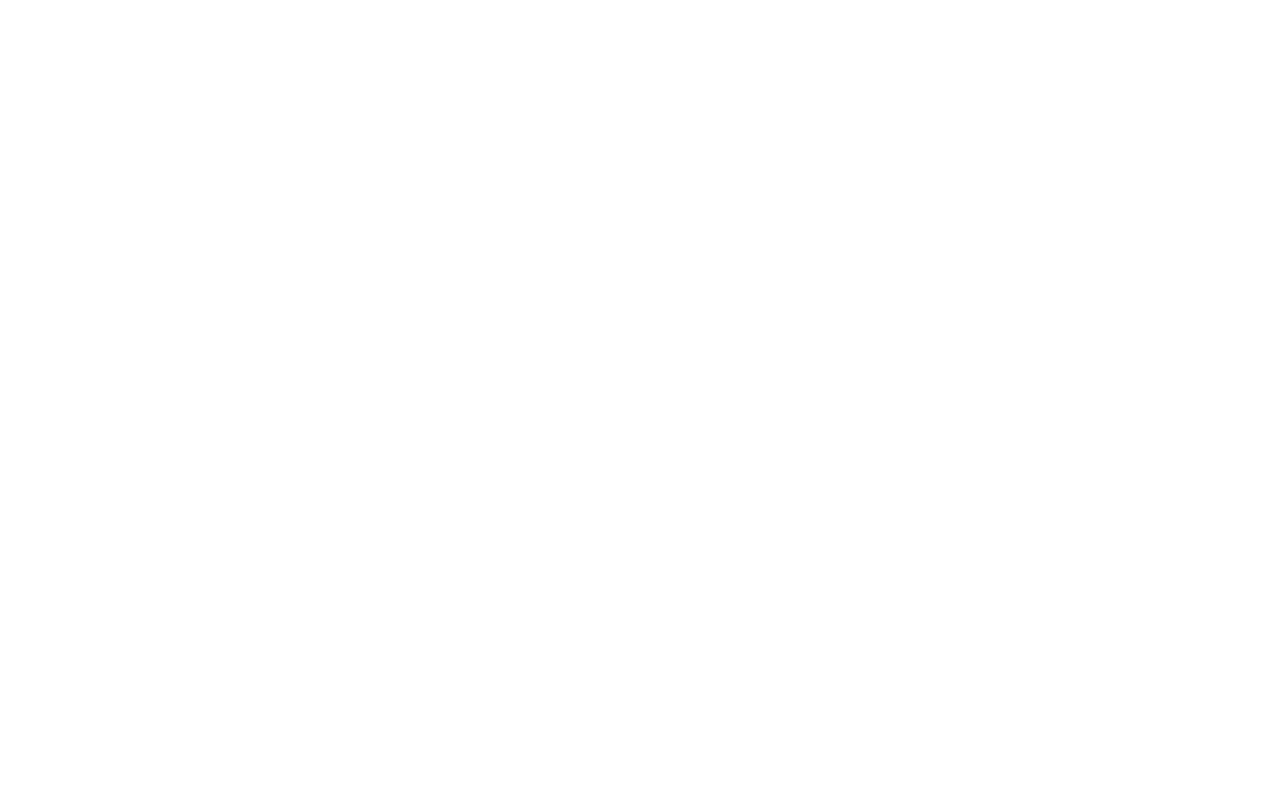
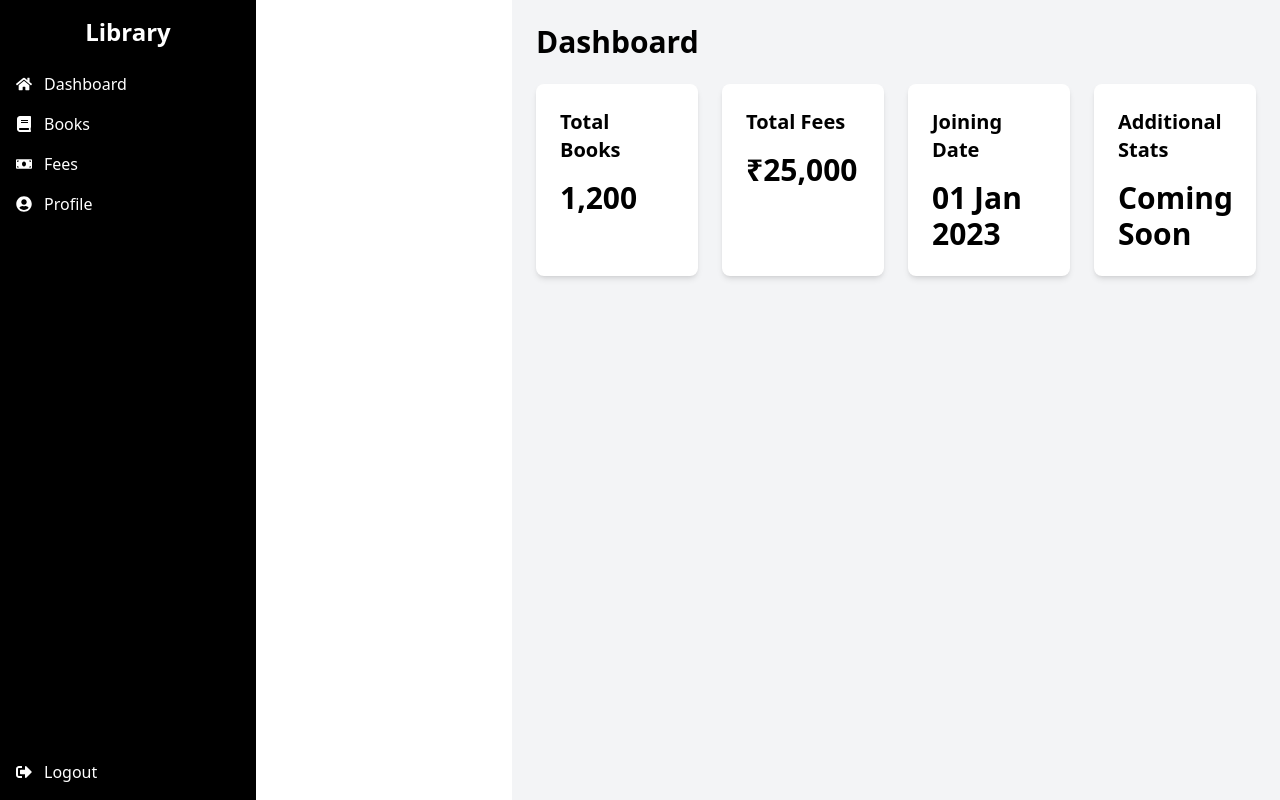
Before and after one commit to Istart-macbell/Library_frontend, a React (Create React App) app: page /user-dashboard in a window 1280 px wide. Before the commit this address had no page. Built offline with nearby package versions, Linux system fonts and the light colour scheme.

Commit message:
userdashboard

```diff
--- a/package.json
+++ b/package.json
@@ -8,6 +8,7 @@
     "framer-motion": "^11.18.2",
     "react": "^19.0.0",
     "react-dom": "^19.0.0",
+    "react-icons": "^5.4.0",
     "react-router-dom": "^7.1.3",
     "react-scripts": "^5.0.1"
   },
--- a/src/App.js
+++ b/src/App.js
@@ -4,8 +4,8 @@ import AdminLogin from './Admin/AdminLogin';
 import Signup from './Admin/Signup'
 import Login from './Staff/Login'
 import UserLoginPage from './User/UserLogin';
-
-
+import UserSidebar from './User/Usersidebar';
+import UserDashboard from './User/Dashboard';
 function App() {
   return (
     <Router>
@@ -25,6 +25,12 @@ function App() {
 
         {/* User Section */}
         <Route path="/user-login" element={<UserLoginPage />} />
+        <Route path="/user-sidear" element={<UserSidebar />} />
+        <Route path="/user-dashboard" element={<UserDashboard/>} />
+
+
+
+
 
 
 
--- /dev/null
+++ b/src/User/Dashboard.js
@@ -0,0 +1,68 @@
+import React, { useState } from 'react';
+import { FaBars } from 'react-icons/fa';
+import UserSidebar from './Usersidebar';
+
+const UserDashboard = () => {
+    const [isSidebarOpen, setIsSidebarOpen] = useState(false);
+
+    const toggleSidebar = () => {
+        setIsSidebarOpen(!isSidebarOpen);
+    };
+
+    return (
+        <div className="flex">
+            {/* Sidebar for larger screens */}
+            <div className={`fixed inset-0 bg-black bg-opacity-50 z-10 md:hidden ${isSidebarOpen ? 'block' : 'hidden'}`} onClick={toggleSidebar}></div>
+            <div
+                className={`fixed z-20 inset-y-0 left-0 transform ${
+                    isSidebarOpen ? 'translate-x-0' : '-translate-x-full'
+                } transition-transform duration-300 ease-in-out md:translate-x-0 md:static md:relative md:w-64`}
+            >
+                <UserSidebar />
+            </div>
+
+            {/* Main Content */}
+            <div className="p-6 bg-gray-100 min-h-screen flex-1 md:ml-64">
+                {/* Menu Icon for small screens */}
+                <div className="md:hidden flex justify-end mb-4">
+                    <button
+                        className="text-black bg-white p-2 rounded-full shadow-md focus:outline-none"
+                        onClick={toggleSidebar}
+                    >
+                        <FaBars size={24} />
+                    </button>
+                </div>
+
+                <h1 className="text-3xl font-bold mb-6">Dashboard</h1>
+
+                <div className="grid grid-cols-1 md:grid-cols-2 lg:grid-cols-4 gap-6">
+                    {/* Total Books */}
+                    <div className="bg-white shadow-md rounded-lg p-6">
+                        <h2 className="text-xl font-semibold mb-4">Total Books</h2>
+                        <p className="text-3xl font-bold">1,200</p>
+                    </div>
+
+                    {/* Total Fees */}
+                    <div className="bg-white shadow-md rounded-lg p-6">
+                        <h2 className="text-xl font-semibold mb-4">Total Fees</h2>
+                        <p className="text-3xl font-bold">₹25,000</p>
+                    </div>
+
+                    {/* Joining Date */}
+                    <div className="bg-white shadow-md rounded-lg p-6">
+                        <h2 className="text-xl font-semibold mb-4">Joining Date</h2>
+                        <p className="text-3xl font-bold">01 Jan 2023</p>
+                    </div>
+
+                    {/* Placeholder for future stats */}
+                    <div className="bg-white shadow-md rounded-lg p-6">
+                        <h2 className="text-xl font-semibold mb-4">Additional Stats</h2>
+                        <p className="text-3xl font-bold">Coming Soon</p>
+                    </div>
+                </div>
+            </div>
+        </div>
+    );
+};
+
+export default UserDashboard;
--- /dev/null
+++ b/src/User/Usersidebar.js
@@ -0,0 +1,46 @@
+// Importing necessary modules
+import React from 'react';
+import { FaHome, FaBook, FaMoneyBill, FaUserCircle, FaSignOutAlt } from 'react-icons/fa';
+
+const UserSidebar = () => {
+    return (
+        <div className="h-screen bg-black text-white w-64 flex flex-col justify-between">
+            <div className="space-y-6 p-4">
+                {/* Logo or Branding */}
+                <h1 className="text-2xl font-bold text-center">Library</h1>
+
+                {/* Menu Sections */}
+                <nav>
+                    <ul className="space-y-4">
+                        <li className="flex items-center space-x-3 hover:text-gray-400 cursor-pointer">
+                            <FaHome />
+                            <span>Dashboard</span>
+                        </li>
+                        <li className="flex items-center space-x-3 hover:text-gray-400 cursor-pointer">
+                            <FaBook />
+                            <span>Books</span>
+                        </li>
+                        <li className="flex items-center space-x-3 hover:text-gray-400 cursor-pointer">
+                            <FaMoneyBill />
+                            <span>Fees</span>
+                        </li>
+                        <li className="flex items-center space-x-3 hover:text-gray-400 cursor-pointer">
+                            <FaUserCircle />
+                            <span>Profile</span>
+                        </li>
+                    </ul>
+                </nav>
+            </div>
+
+            {/* Logout Section */}
+            <div className="p-4">
+                <div className="flex items-center space-x-3 hover:text-gray-400 cursor-pointer">
+                    <FaSignOutAlt />
+                    <span>Logout</span>
+                </div>
+            </div>
+        </div>
+    );
+};
+
+export default  UserSidebar;
```
Also changed, not shown: 1 other file (tests, documents, lock files or other folders).
